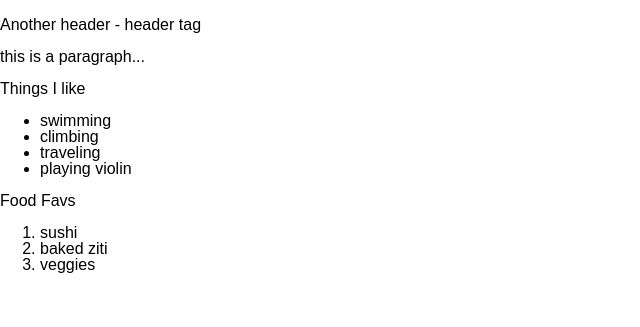
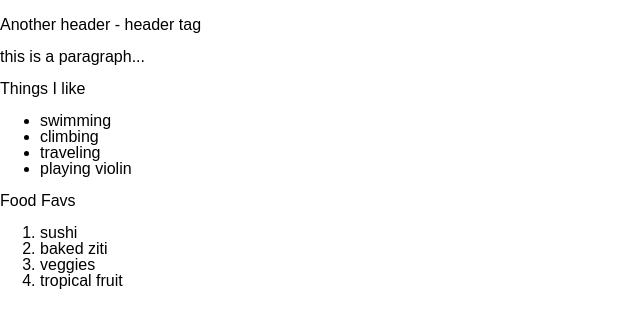
Before and after one commit to GarrettAnderson/hello-word-4, a website: page public/index.html in a window 1280 px wide. Shown: the part 111-438 px from the top of the page, without its empty margins (0-640 px from the left). Drawn offline with Linux system fonts and the light colour scheme.

Commit message:
added tropical fruits to favorite foods section

```diff
--- a/public/index.html
+++ b/public/index.html
@@ -24,6 +24,7 @@
       <li>sushi</li>
       <li>baked ziti</li>
       <li>veggies</li>
+      <li>tropical fruit</li>
     </ol>
   </body>
 </html>
```
